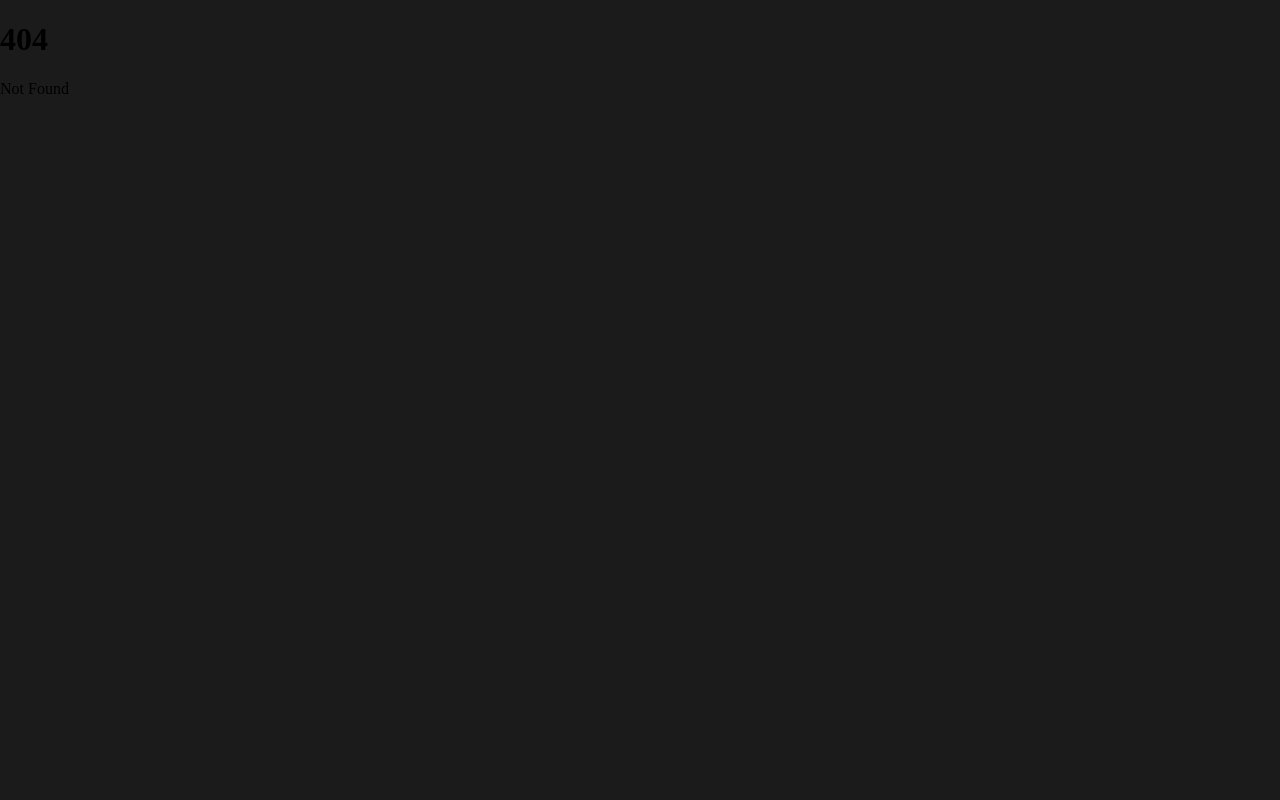
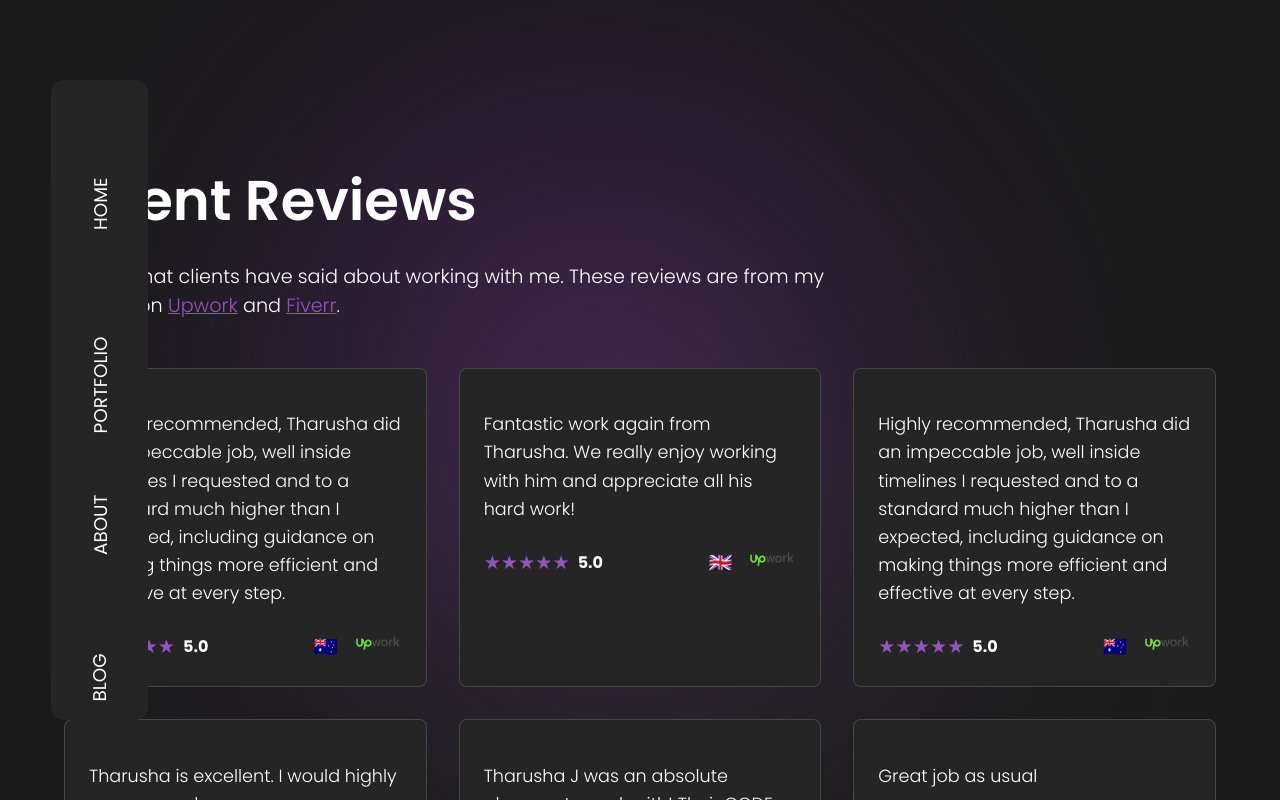
Before and after one commit to Tharusha-dev/tharusha-dev.github.io, a SvelteKit app: page /reviews in a window 1280 px wide. Before the commit this address had no page. Shown: the top 800 px of the page. Built offline with nearby package versions, Linux system fonts and the light colour scheme.

Commit message:
reviews page, ui changes

```diff
--- a/src/lib/data/reviews.json
+++ b/src/lib/data/reviews.json
@@ -1,8 +1,8 @@
 [
     {
-      "review": "Great job as usual",
+      "review": "Highly recommended, Tharusha did an impeccable job, well inside timelines I requested and to a standard much higher than I expected, including guidance on making things more efficient and effective at every step.",
       "rating": 5.0,
-      "country": "🇺🇸",
+      "country": "🇦🇺",
       "platform": "Upwork"
     },
     {
@@ -12,10 +12,10 @@
       "platform": "Upwork"
     },
     {
-      "review": "Highly recommended very good",
+      "review": "Highly recommended, Tharusha did an impeccable job, well inside timelines I requested and to a standard much higher than I expected, including guidance on making things more efficient and effective at every step.",
       "rating": 5.0,
-      "country": "🇰🇼",
-      "platform": "Fiverr"
+      "country": "🇦🇺",
+      "platform": "Upwork"
     },
     {
       "review": "Tharusha is excellent. I would highly recommend.",
@@ -23,6 +23,26 @@
       "country": "🇬🇧",
       "platform": "Upwork"
     },
+    {
+      "review": "Tharusha J was an absolute pleasure to work with! Their CODE EXPERTISE and professionalism truly exceeded my expectations, and they impressed with their timely delivery and politeness. Tharusha went above and beyond throughout the project, and I couldn't be happier with the outcome. 👏",
+      "rating": 5.0,
+      "country": "🇵🇰",
+      "platform": "Upwork"
+    },
+    {
+      "review": "Great job as usual",
+      "rating": 5.0,
+      "country": "🇺🇸",
+      "platform": "Upwork"
+    },
+
+    {
+      "review": "Highly recommended very good",
+      "rating": 5.0,
+      "country": "🇰🇼",
+      "platform": "Fiverr"
+    },
+
     {
       "review": "He built an extension for me with a connected database. He proposed the best solution with fair pricing. Overall, it was a great experience, and I would recommend him.",
       "rating": 5.0,
@@ -61,12 +81,6 @@
       "platform": "Upwork"
     },
     {
-      "review": "Highly recommended for any node js work, quick and to the point, many revisions done without any issues.",
-      "rating": 5.0,
-      "country": "🇵🇰",
-      "platform": "Upwork"
-    },
-    {
       "review": "Excellent developer.",
       "rating": 5.0,
       "country": "🇬🇧",
@@ -79,18 +93,25 @@
 
         "platform": "Fiverr"
       },
+    {
+      "review": "Highly recommended for any node js work, quick and to the point, many revisions done without any issues.",
+      "rating": 5.0,
+      "country": "🇵🇰",
+      "platform": "Upwork"
+    },
+    {
+      "review": "Loved working with Tharusha everything was exceptional!",
+      "rating": 5.0,
+      "country": "🇸🇦",
+      "platform": "Fiverr"
+    },
       {
         "review": "Very Keen coder, attention to detail and smart approach to deliver the work and code professionally, highly recommended",
         "rating": 5.0,
       "country": "🇵🇰",
 
         "platform": "Fiverr"
-      },
+      }
 
-      {
-        "review": "Loved working with Tharusha everything was exceptional!",
-        "rating": 5.0,
-        "country": "🇸🇦",
-        "platform": "Fiverr"
-      }
+
   ]
--- a/src/routes/+page.svelte
+++ b/src/routes/+page.svelte
@@ -145,6 +145,7 @@ homeNavButton = document.getElementById('nav-home');
 			</h2>
 		</div>
 		<ReviewMarquee />
+
 	</section>
 
 
--- /dev/null
+++ b/src/routes/reviews/+page.svelte
@@ -0,0 +1,237 @@
+<script>
+	import reviews from '$lib/data/reviews.json';
+	import upworkLogo from '$lib/images/upwork-logo.png';
+	import fiverrLogo from '$lib/images/fiverr-logo.png';
+	import { onMount } from 'svelte';
+	import '../styles.css';
+
+	// Function to generate star rating display
+	function getStarRating(rating) {
+		const fullStars = Math.floor(rating);
+		const hasHalfStar = rating % 1 !== 0;
+		const stars = [];
+
+		for (let i = 0; i < fullStars; i++) {
+			stars.push('★');
+		}
+
+		if (hasHalfStar) {
+			stars.push('★');
+		}
+
+		return stars.join('');
+	}
+
+	// Get the review ID from the URL hash if present
+	let highlightedReviewId = '';
+
+	onMount(() => {
+		if (window.location.hash) {
+			highlightedReviewId = window.location.hash.substring(1);
+			// Scroll to the highlighted review
+			setTimeout(() => {
+				const element = document.getElementById(highlightedReviewId);
+				if (element) {
+					element.scrollIntoView({ behavior: 'smooth' });
+					element.classList.add('highlighted-review');
+				}
+			}, 300);
+		}
+	});
+</script>
+
+<div class="wrapper">
+	<div class="gradient gradient-1"></div>
+	<div class="gradient gradient-2"></div>
+	<div class="gradient gradient-3"></div>
+</div>
+
+<div class="reviews-page">
+	<div class="nav-bar-outer">
+		<div class="nav-bar">
+			<div class="nav-item"><a href="/#home">HOME</a></div>
+			<div class="nav-item"><a href="/#portfolio">PORTFOLIO</a></div>
+			<div class="nav-item"><a href="/#about">ABOUT</a></div>
+			<div class="nav-item"><a href="/blog">BLOG</a></div>
+		</div>
+	</div>
+
+	<div class="reviews-container">
+		<h1>Client Reviews</h1>
+		<p class="reviews-intro">
+			Here's what clients have said about working with me. These reviews are from my profiles on
+			<a href="https://www.upwork.com/freelancers/~01cc4a157cb61f5d6b" target="_blank" class="platform-link">Upwork</a>
+			and <a href="https://www.fiverr.com/s/VYLbP0Z" target="_blank" class="platform-link">Fiverr</a>.
+		</p>
+
+		<div class="reviews-grid">
+			{#each reviews as { review, rating, country, platform }, i}
+				<div class="review-card" id={`review-${i}`}>
+					<p class="review-text">{review}</p>
+					<div class="review-meta">
+						<div class="rating">
+							<span class="stars">{getStarRating(rating)}</span>
+							<span class="rating-number">{rating.toFixed(1)}</span>
+						</div>
+						<div class="source-info">
+							<span class="country-flag">{country}</span>
+							<a href={platform === 'Upwork' ? 'https://www.upwork.com/freelancers/~01cc4a157cb61f5d6b' : 'https://www.fiverr.com/s/VYLbP0Z'} target="_blank">
+								<img
+									src={platform === 'Upwork' ? upworkLogo : fiverrLogo}
+									alt="{platform} logo"
+									class="platform-logo"
+								/>
+							</a>
+						</div>
+					</div>
+				</div>
+			{/each}
+		</div>
+	</div>
+</div>
+
+<style>
+	.reviews-page {
+		width: 100vw;
+		min-height: 100vh;
+		color: white;
+		font-family: "Poppins";
+		position: relative;
+		z-index: 99999;
+	}
+
+	.reviews-container {
+		max-width: 1200px;
+		margin: 0 auto;
+		padding: 15vh 5vw 5vh;
+	}
+
+	h1 {
+		font-size: 3.5em;
+		font-weight: 600;
+		margin-bottom: 1rem;
+	}
+
+	.reviews-intro {
+		font-size: 1.2em;
+		font-weight: 300;
+		margin-bottom: 3rem;
+		max-width: 800px;
+	}
+
+	.platform-link {
+		color: #9354BF;
+		text-decoration: underline;
+		transition: color 0.2s;
+	}
+
+	.platform-link:hover {
+		color: #b47ad9;
+	}
+
+	.reviews-grid {
+		display: grid;
+		grid-template-columns: repeat(auto-fill, minmax(350px, 1fr));
+		gap: 2rem;
+	}
+
+	.review-card {
+		background-color: #252525;
+		border-radius: 0.5rem;
+		border: 1px solid rgba(255, 255, 255, 0.15);
+		padding: 1.5rem;
+		transition: transform 0.2s, box-shadow 0.2s;
+	}
+
+	.review-card:hover {
+		transform: translateY(-5px);
+		box-shadow: 0 10px 20px rgba(0, 0, 0, 0.2);
+	}
+
+	.highlighted-review {
+		border: 2px solid #9354BF;
+		box-shadow: 0 0 15px rgba(147, 84, 191, 0.5);
+	}
+
+	.review-text {
+		font-size: 1.1rem;
+		line-height: 1.6;
+		margin-bottom: 1.5rem;
+		font-weight: 300;
+	}
+
+	.review-meta {
+		display: flex;
+		justify-content: space-between;
+		align-items: center;
+	}
+
+	.rating {
+		display: flex;
+		align-items: center;
+		gap: 0.5rem;
+	}
+
+	.stars {
+		color: #9354BF;
+		font-size: 1.2rem;
+	}
+
+	.rating-number {
+		font-weight: bold;
+	}
+
+	.source-info {
+		display: flex;
+		align-items: center;
+		gap: 1rem;
+	}
+
+	.country-flag {
+		font-size: 1.2rem;
+	}
+
+	.platform-logo {
+		height: 24px;
+		width: auto;
+	}
+
+	@media only screen and (max-width: 768px) {
+		.reviews-grid {
+			grid-template-columns: repeat(auto-fill, minmax(280px, 1fr));
+			gap: 1.5rem;
+		}
+
+		h1 {
+			font-size: 2.5em;
+		}
+
+		.reviews-intro {
+			font-size: 1.1em;
+		}
+	}
+
+	@media only screen and (max-width: 480px) {
+		.reviews-container {
+			padding: 12vh 5vw 5vh;
+		}
+
+		.reviews-grid {
+			grid-template-columns: 1fr;
+			gap: 1.25rem;
+		}
+
+		h1 {
+			font-size: 2em;
+		}
+
+		.reviews-intro {
+			font-size: 1em;
+			margin-bottom: 2rem;
+		}
+
+		.review-text {
+			font-size: 1rem;
+		}
+	}
+</style>
--- a/src/routes/styles.css
+++ b/src/routes/styles.css
@@ -1208,3 +1208,33 @@ height: max-content;
         /* height: 25px; */
     }
 }
+
+.view-all-reviews {
+  margin-top: 2%;
+  text-align: right;
+}
+
+.view-all-reviews a {
+  color: #9354BF;
+  font-size: 1.1rem;
+  font-weight: 500;
+  margin-right: 10%;
+  text-decoration: none;
+  transition: color 0.2s;
+}
+
+.view-all-reviews a:hover {
+  color: #b47ad9;
+  text-decoration: underline;
+}
+
+@media only screen and (max-width: 600px) {
+  .view-all-reviews {
+    text-align: center;
+    margin-top: 0.5rem;
+  }
+
+  .view-all-reviews a {
+    font-size: 1rem;
+  }
+}
```
Also changed, not shown: src/lib/components/ReviewMarquee.svelte (+20 -1 lines).
